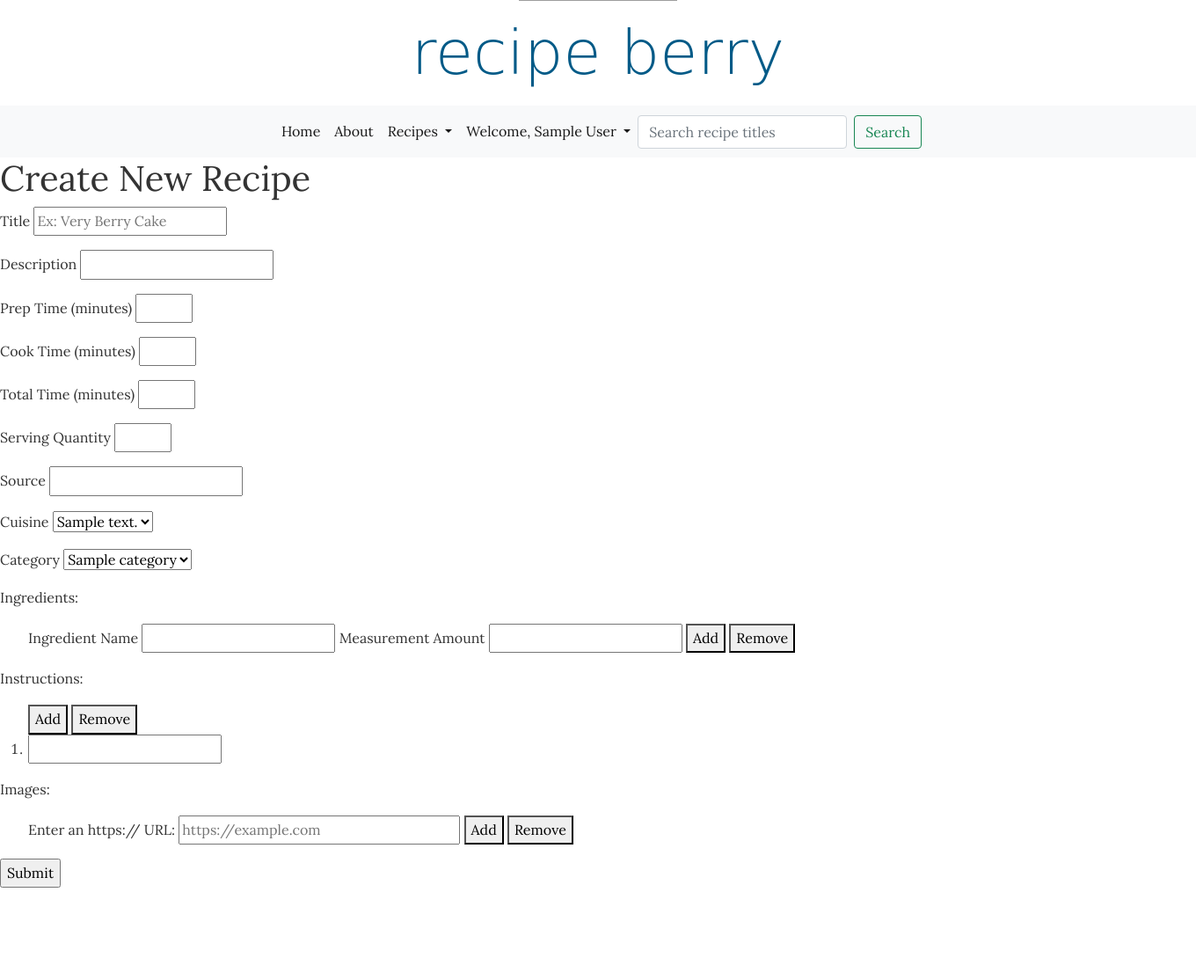
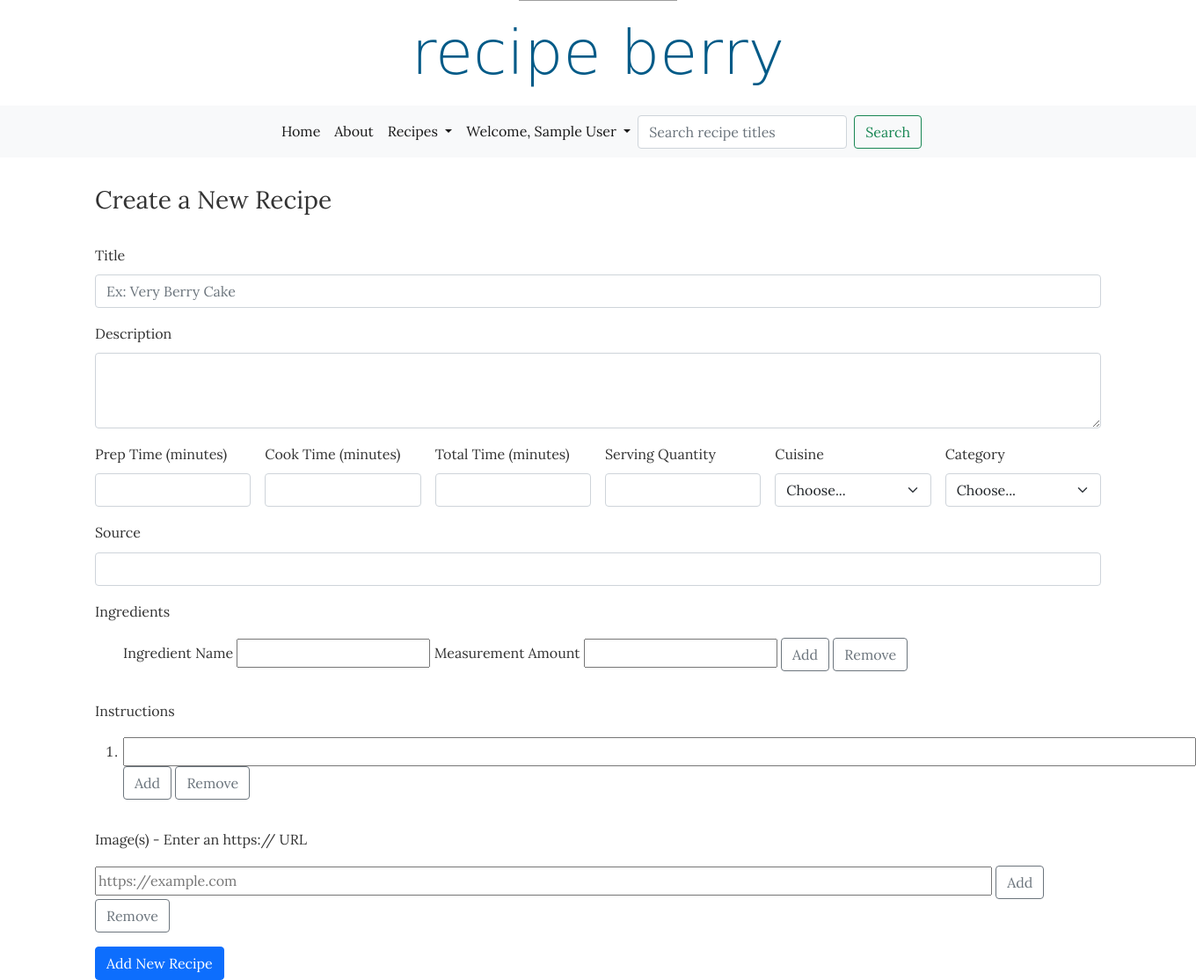
Before and after one commit to fionniepollack/recipe-berry, a Flask app: page /create_recipe in a window 1360 px wide. Shown: the part 150-1264 px from the top of the page at 88% size. Before the commit the page ends 1159 px from the top, so only its background shows below. Run offline with Flask 2, Linux system fonts and the light colour scheme; the visitor is signed in with stand-in values (Sample User, id 1); tables that the repository leaves empty hold one stand-in row (values such as "Sample post"); some web fonts are replaced; grey boxes are pictures that could not be loaded.

Commit message:
Add styling to create recipe form in create_recipe.html

```diff
--- a/static/css/styles.css
+++ b/static/css/styles.css
@@ -54,3 +54,13 @@ a:link {
     border-bottom-left-radius: 0px;
     border-top: 0px;
 } */
+
+
+
+
+
+.no-bullets {
+    list-style-type: none;
+    margin: 0;
+    padding: 0;
+  }
--- a/static/js/create-recipe.js
+++ b/static/js/create-recipe.js
@@ -49,7 +49,7 @@ function addInstruction() {
   const newInstructionNum = parseInt($('#num-instruction').val()) + 1;
 
   const newInstructionInput = `<li id='instruction-item-${newInstructionNum}'>
-                               <input type='text' name='instructions'>
+                               <input type='text' size='120' name='instructions'>
                                <br>
                                </li>`;
 
@@ -84,7 +84,7 @@ addImageButton.on('click', addImage);
 function addImage() {
   const newImageNum = parseInt($('#num-image').val()) + 1;
 
-  const newImageInput = `<input type='url' name='images' list='images' id='image-item-${newImageNum}'>
+  const newImageInput = `<input type='url' size='100' name='images' list='images' id='image-item-${newImageNum}'>
                               <br id='image-br-${newImageNum}'>`;
 
   $('#image-input-list').append(newImageInput);
--- a/templates/create_recipe.html
+++ b/templates/create_recipe.html
@@ -7,7 +7,137 @@
 {% endblock %}
 
 {% block body %}
-  <h1>Create New Recipe</h1>
+
+<form action="/create_recipe" method="POST" class="row g-3" style="margin-left:100px;margin-right:100px;">
+  <h1 class="h3 mt-5 mb-3 font-weight-normal">Create a New Recipe</h1>
+
+  <!-- Title -->
+  <div class="col-md-12">
+    <label for="inputTitle" class="form-label">Title</label>
+    <input type="text" class="form-control" id="inputTitle" name="title" placeholder="Ex: Very Berry Cake">
+  </div>
+
+  <!-- Description -->
+  <div class="col-md-12">
+    <label for="inputDescription" class="form-label">Description</label>
+    <textarea class="form-control" id="inputDescription" rows="3" name="description"></textarea>
+  </div>
+
+  <!-- Prep Time -->
+  <div class="col-2">
+    <label for="inputPrepTime" class="form-label">Prep Time (minutes)</label>
+    <input type="number" class="form-control" id="inputPrepTime" name="prep_time" min="0" max="300">
+  </div>
+
+  <!-- Cook Time -->
+  <div class="col-2">
+    <label for="inputCookTime" class="form-label">Cook Time (minutes)</label>
+    <input type="number" class="form-control" id="inputCookTime" name="cook_time" min="0" max="300">
+  </div>
+
+  <!-- Total Time -->
+  <div class="col-2">
+    <label for="inputTotalTime" class="form-label">Total Time (minutes)</label>
+    <input type="number" class="form-control" id="inputTotalTime" name="total_time" min="0" max="300">
+  </div>
+
+  <!-- Serving Quantity -->
+  <div class="col-2">
+    <label for="inputServingQuantity" class="form-label">Serving Quantity</label>
+    <input type="number" class="form-control" id="inputServingQuantity" name="serving_qty" min="0" max="50">
+  </div>
+
+  <!--  Cuisine -->
+  <div class="col-md-2">
+    <label for="inputCuisine" class="form-label">Cuisine</label>
+    <select id="inputCuisine" class="form-select" name="cuisine_id" required>
+      <option selected>Choose...</option>
+      {% for cuisine in cuisines %}
+      <option value="{{ cuisine.cuisine_id }}">{{ cuisine.cuisine_name }}</option>
+      {% endfor %}
+    </select>
+  </div>
+
+  <!--  Category -->
+  <div class="col-md-2">
+    <label for="inputCategory" class="form-label">Category</label>
+    <select id="inputCategory" class="form-select" name="category_id" required>
+      <option selected>Choose...</option>
+      {% for category in categories %}
+      <option value="{{ category.category_id }}">{{ category.category_name }}</option>
+      {% endfor %}
+    </select>
+  </div>
+
+  <!-- Source -->
+  <div class="col-md-12">
+    <label for="inputSource" class="form-label">Source</label>
+    <input type="text" class="form-control" id="inputSource" name="source">
+  </div>
+
+  <!-- Ingredients -->
+  <label for="url">Ingredients</label>
+  <div class="input-group">
+    <ul style="list-style-type:none;">
+      <li>
+        <label>Ingredient Name</label>
+        <input type="text" list="ingredients" name="ingredients" />
+        <datalist id="ingredients">
+          {% for ingredient in ingredients %}
+          <option>{{ ingredient.ingredient_name }}</option>
+          {% endfor %}
+        </datalist>
+        <label>Measurement Amount</label>
+        <input type="text" name="measurements">
+        <button class="btn btn-outline-secondary" type="button" id="add-ingredient">Add</button>
+        <button class="btn btn-outline-secondary" type="button" id="remove-ingredient">Remove</button>
+        <div id="ingredient-input-list"></div>
+        <input type="hidden" value="1" id="num-ingredient">
+      </li>
+    </ul>
+  </div>
+
+  <!-- Instructions -->
+  <label for="url">Instructions</label>
+  <div class="input-group">
+    <ol>
+      <div id="instruction-input-list">
+        <li>
+          <input type="text" name="instructions" size="120">
+          <button class="btn btn-outline-secondary" type="button" id="add-instruction">Add</button>
+          <button class="btn btn-outline-secondary" type="button" id="remove-instruction">Remove</button>
+      </div>
+      <input type="hidden" value="1" id="num-instruction">
+      </li>
+    </ol>
+  </div>
+
+  <!-- Images -->
+  <label for="url">Image(s) - Enter an https:// URL</label>
+  <div class="input-group">
+    <!-- <label for="url" class="form-label">Image(s) - Enter an https:// URL:</label> -->
+    <ul style="list-style-type:none;margin:0;padding:0;">
+      <li>
+        <!-- <label for="url">Enter an https:// URL:</label> -->
+        <input type="url" name="images" placeholder="https://example.com" pattern="https://.*" size="100" required>
+        <button class="btn btn-outline-secondary" type="button" id="add-image">Add</button>
+        <button class="btn btn-outline-secondary" type="button" id="remove-image">Remove</button>
+        <div id="image-input-list"></div>
+        <input type="hidden" value="1" id="num-image">
+      </li>
+    </ul>
+  </div>
+
+  <!-- Submit Button -->
+  <div class="col-12">
+    <button type="submit" class="btn btn-primary">Add New Recipe</button>
+  </div>
+</form>
+
+
+
+
+<!-- <h1>Create New Recipe</h1>
 
 <form action="/create_recipe" method="POST">
   <p>
@@ -61,7 +191,7 @@
   <ul style="list-style-type:none;">
     <li>
       <label>Ingredient Name</label>
-          <input type="text" list="ingredients" name="ingredients"/>
+      <input type="text" list="ingredients" name="ingredients" />
       <datalist id="ingredients">
         {% for ingredient in ingredients %}
         <option>{{ ingredient.ingredient_name }}</option>
@@ -96,10 +226,7 @@
   <ul style="list-style-type:none;">
     <li>
       <label for="url">Enter an https:// URL:</label>
-          <input type="url" name="images"
-                placeholder="https://example.com"
-                pattern="https://.*" size="30"
-                required>
+      <input type="url" name="images" placeholder="https://example.com" pattern="https://.*" size="30" required>
       <button type="button" id="add-image">Add</button>
       <button type="button" id="remove-image">Remove</button>
       <div id="image-input-list"></div>
@@ -111,5 +238,7 @@
   <p>
     <input type="submit">
   </p>
-  </form>
+</form> -->
+
+
 {% endblock %}
```
Lines whose indentation alone changed are shown as unchanged.
